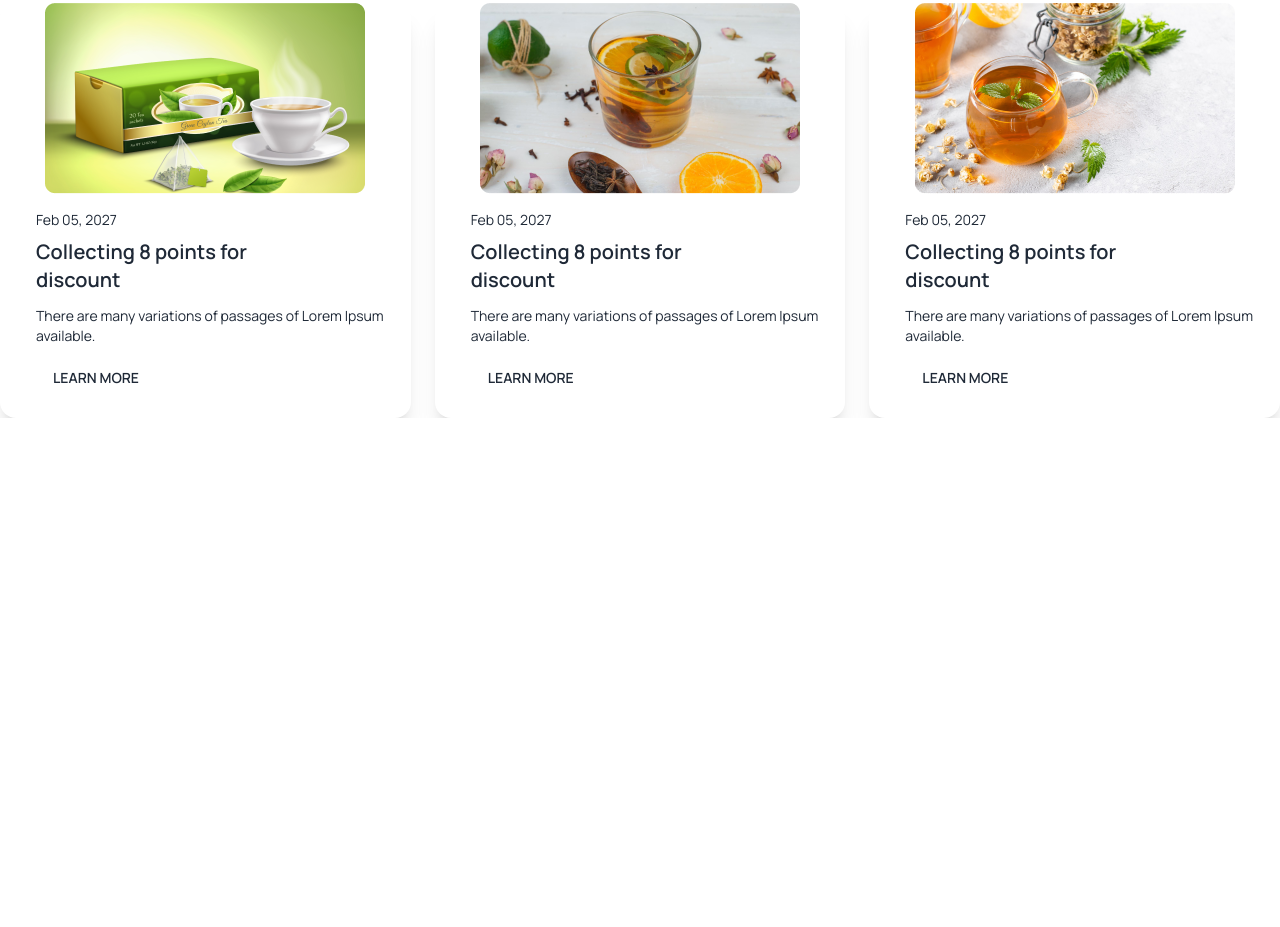
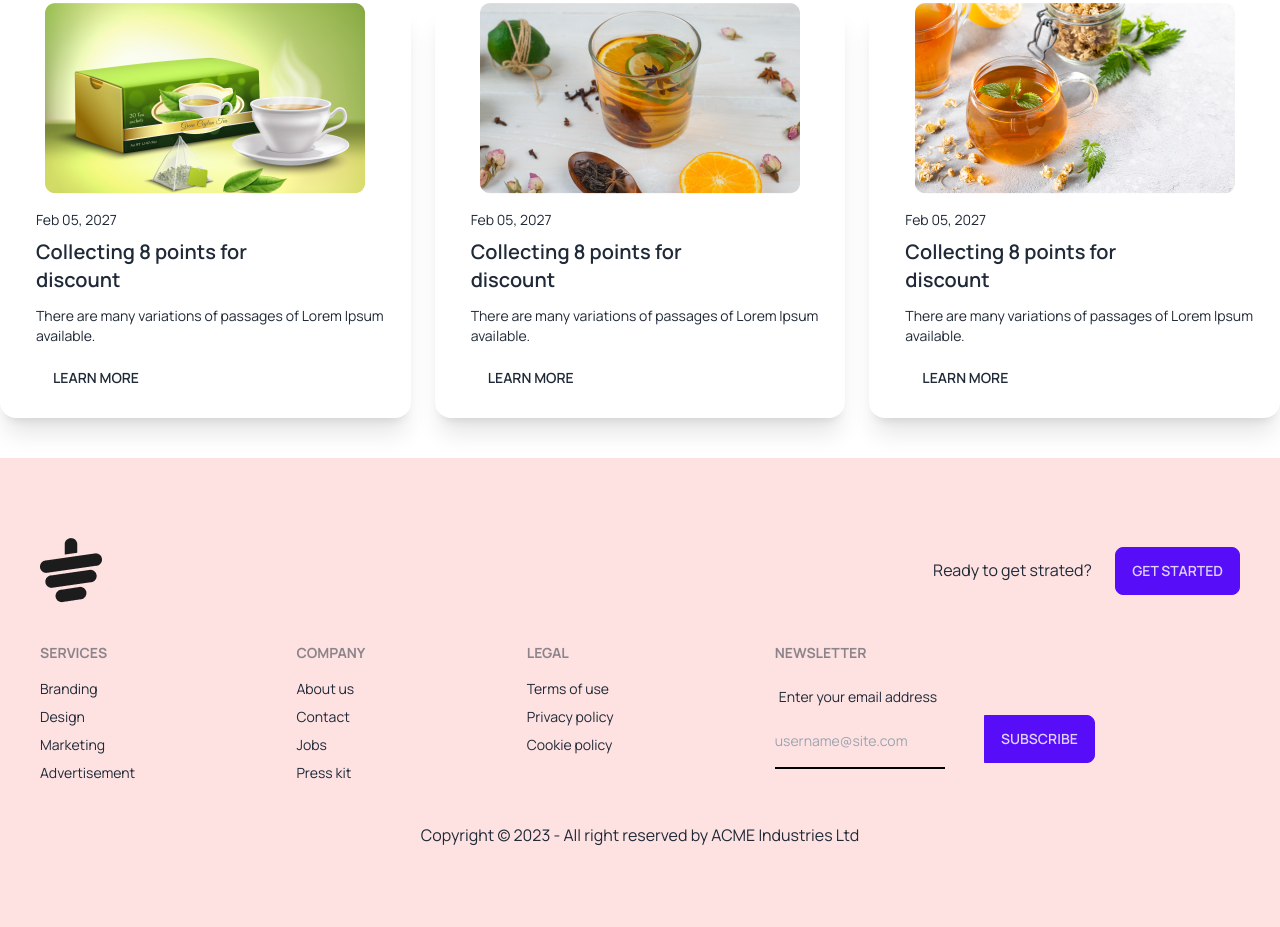
Before and after one commit to Rahim00001/tea-house, a plain HTML site: page index.html in a window 1280 px wide. Shown: the part 2884-3811 px from the top of the page. Before the commit the page ends 3302 px from the top, so only its background shows below. Drawn offline with nearby package versions, Linux system fonts and the light colour scheme.

Commit message:
footer added

```diff
--- a/index.html
+++ b/index.html
@@ -327,6 +327,60 @@
         </div>
       </section>
     </main>
-    <footer></footer>
+    <!-- footer section -->
+    <footer class="p-10 bg-red-100 text-base-content mt-10">
+      <div class="flex justify-between items-center my-10">
+        <img src="./images/cup.png" alt="" />
+        <p>
+          <span>Ready to get strated?</span>
+          <button class="btn btn-primary ml-5">Get Started</button>
+        </p>
+      </div>
+      <div class="footer">
+        <div>
+          <span class="footer-title">Services</span>
+          <a class="link link-hover">Branding</a>
+          <a class="link link-hover">Design</a>
+          <a class="link link-hover">Marketing</a>
+          <a class="link link-hover">Advertisement</a>
+        </div>
+        <div>
+          <span class="footer-title">Company</span>
+          <a class="link link-hover">About us</a>
+          <a class="link link-hover">Contact</a>
+          <a class="link link-hover">Jobs</a>
+          <a class="link link-hover">Press kit</a>
+        </div>
+        <div>
+          <span class="footer-title">Legal</span>
+          <a class="link link-hover">Terms of use</a>
+          <a class="link link-hover">Privacy policy</a>
+          <a class="link link-hover">Cookie policy</a>
+        </div>
+        <div>
+          <span class="footer-title">Newsletter</span>
+          <div class="form-control w-80">
+            <label class="label">
+              <span class="label-text">Enter your email address</span>
+            </label>
+            <div class="relative">
+              <input
+                type="text"
+                placeholder="username@site.com"
+                class="py-4 bg-transparent border-b-2 border-black outline-none"
+              />
+              <button
+                class="btn btn-primary absolute top-0 right-0 rounded-l-none"
+              >
+                Subscribe
+              </button>
+            </div>
+          </div>
+        </div>
+      </div>
+      <div class="text-center p-10 text-base-content">
+        <p>Copyright © 2023 - All right reserved by ACME Industries Ltd</p>
+      </div>
+    </footer>
   </body>
 </html>
```
